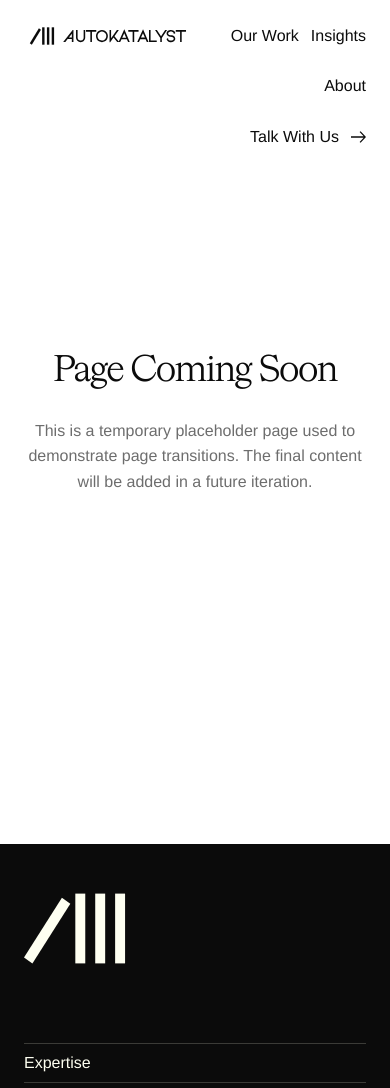
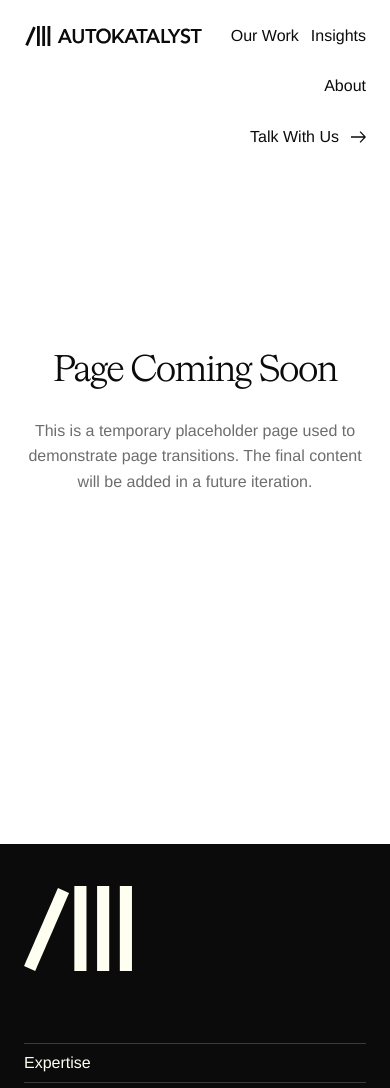
Before and after one commit to nusakutnjak-sys/Autokatalyst-Prototype, a plain HTML site: page placeholder.html in a window 390 px wide. Shown: the top 1088 px of the page. Drawn offline with nearby package versions, Linux system fonts and the light colour scheme.

Commit message:
Add files via upload

```diff
--- a/placeholder.html
+++ b/placeholder.html
@@ -19,7 +19,7 @@
     <div class="nav_contain">
       <div class="nav_layout">
         <a class="nav_logo_link" href="index.html">
-          <img class="nav_logo_img" src="assets/logo.svg" alt="Autokatalyst">
+          <img class="nav_logo_img" src="assets/logo-atk.svg" alt="Autokatalyst">
         </a>
         <div class="nav_menu" data-dim-group>
           <a class="nav_link" data-dim-item href="placeholder.html?p=who-we-help" data-route="who-we-help">Expertise</a>
@@ -50,7 +50,7 @@
     <div class="footer_contain">
       <div class="footer_layout">
         <div class="footer_brand_col">
-          <svg class="footer_logo" viewBox="8 4 34 24" role="img" aria-label="Autokatalyst"><path d="M28.3438 27.5869H25.0391V4.41406H28.3438V27.5869Z"></path><path d="M34.9531 27.5869H31.6484V4.41406H34.9531V27.5869Z"></path><path d="M41.5625 27.5869H38.2578V4.41406H41.5625V27.5869Z"></path><path d="M23.3857 7.75488L10.791 27.5859L8 25.6416L20.5947 5.80664L23.3857 7.75488Z"></path></svg>
+          <svg class="footer_logo" viewBox="1.708 11.804 80.265 63.223" role="img" aria-label="Autokatalyst"><path d="M48.1415 11.8037H39.123V75.0273H48.1415V11.8037Z"></path><path d="M65.0584 11.8037H56.04V75.0273H65.0584V11.8037Z"></path><path d="M81.9725 11.8037H72.9541V75.0273H81.9725V11.8037Z"></path><path d="M35.1914 16.9839L26.9153 13.3828L1.70801 71.3628L9.98409 74.9638L35.1914 16.9839Z"></path></svg>
         </div>
         <div class="footer_nav_col">
           <nav class="footer_nav" aria-label="Footer">
--- a/v5/styles.css
+++ b/v5/styles.css
@@ -364,9 +364,11 @@
    Navigation
    -------------------------------------------------------------------------- */
 
+/* The bar occupies a 72px band: a 44px row with 14px clear above and below,
+   so the mark sits at its full height without the band growing. */
 .nav_wrap {
   position: absolute;
-  top: 1.125rem;
+  top: 0.875rem;
   right: 0;
   left: 0;
   z-index: 20;
@@ -385,20 +387,21 @@
   flex-direction: row;
   align-items: center;
   justify-content: space-between;
-  height: 2.25rem;
+  height: 2.75rem;
 }
 
+/* The bar holds its 72px band; the mark is set to the wordmark height the
+   navigation is drawn at, centred in the row. */
 .nav_logo_link {
   display: block;
-  width: 14.5rem;
-  height: 2rem;
+  height: 1.5rem;
   flex-shrink: 0;
 }
 
 .nav_logo_img {
   display: block;
-  width: 13.25rem;
-  height: 2rem;
+  width: auto;
+  height: 1.5rem;
   object-fit: contain;
 }
 
@@ -1159,7 +1162,7 @@
 
 .footer_logo {
   display: block;
-  width: 6.4rem;
+  width: 6.75rem;
   height: 5.3125rem;
   fill: var(--color-cream-base);
 }
@@ -1252,6 +1255,15 @@
     --space-4xl: 5rem;
     --space-5xl: 5rem;
     --hero-bar-height: 16rem;
+  }
+
+  /* Below the desktop frame the mark steps down with the rest of the type. */
+  .nav_logo_link {
+    height: 1.375rem;
+  }
+
+  .nav_logo_img {
+    height: 1.375rem;
   }
 
   /* The band is anchored to the foot of the hero, so the hero has to
@@ -1436,11 +1448,11 @@
   }
 
   .nav_logo_link {
-    width: 10.5rem;
+    height: 1.25rem;
   }
 
   .nav_logo_img {
-    width: 10.5rem;
+    height: 1.25rem;
   }
 
   .work_row {
```
Also changed, not shown: index.html (+2 -2 lines), assets/logo-atk.svg (added).
